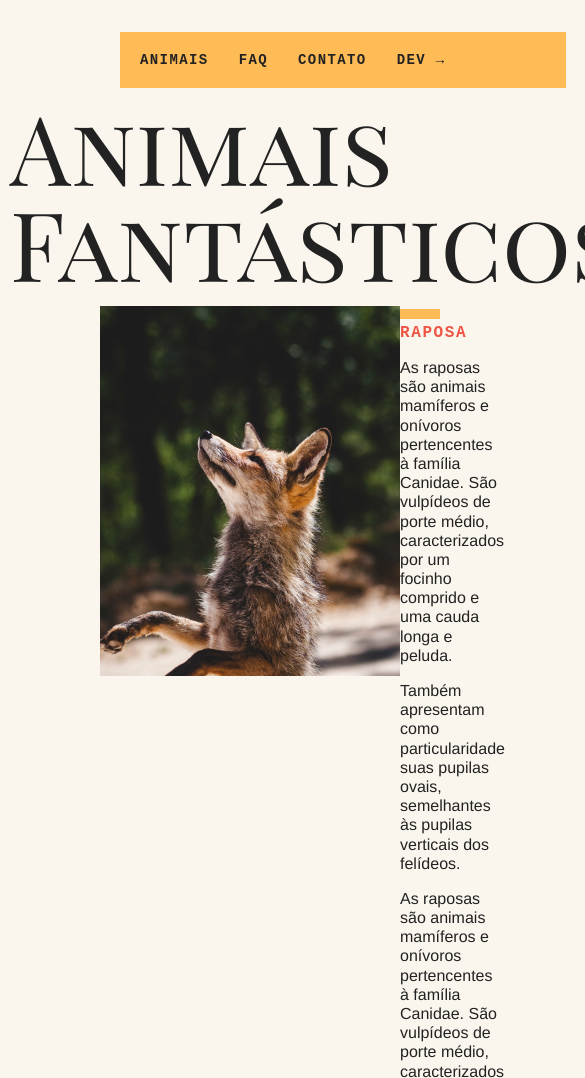
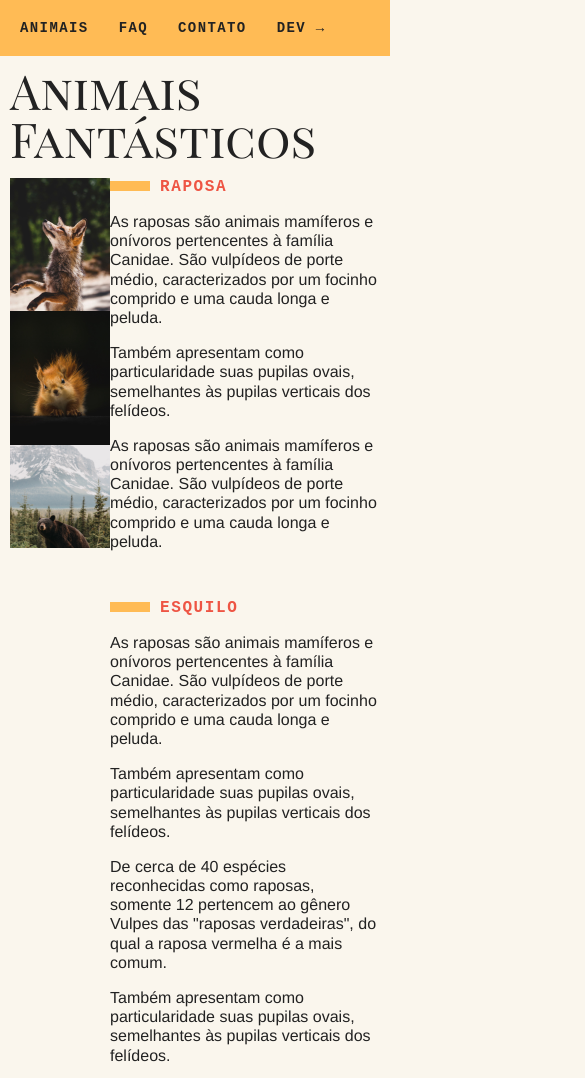
Before and after one commit to eduardowanderleyde/animais-fantasticos, a plain HTML site: page index.html in a window 390 px wide. Shown: the top 1078 px of the page, 585 px wide, since content can reach past the window. Drawn offline with Linux system fonts and the light colour scheme; a script that the page names is missing.

Commit message:
BUILT- Became responsive

```diff
--- a/css/style.css
+++ b/css/style.css
@@ -107,7 +107,7 @@ body{
 }
 
 .animais-lista::-webkit-scrollbar-track {
-  background: #FB5;
+  background: #faf6ed;
 }
 
 .animais-descricao {
@@ -177,3 +177,31 @@ body{
   font-family: 'IBM Plex Mono', monospace;
   font-weight: bold;
 }
+
+@media (max-width: 700px) {
+  body{
+    grid-template-columns: 1fr;
+  }
+  .menu, .grid-section, .copy{
+    grid-column:1 ;
+  }
+  .grid-section{
+    grid-template-columns: 100px 1fr;
+    grip-gap: 10px;
+  }
+  .animais-lista{
+    grid-column:1 ;
+  }
+  .faq-lista, .dados, .mapa{
+    grid-column: 1/3;
+  }
+  .grid-section h1{
+    font-size: 3rem;
+  }
+  .menu{
+    margin-top: 0px;
+  }
+  .copy{
+    margin-bottom: 0px;
+  }
+}
```
